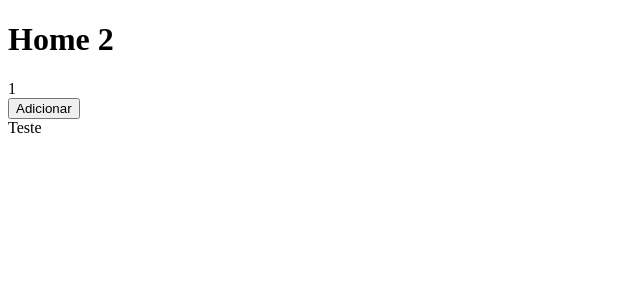
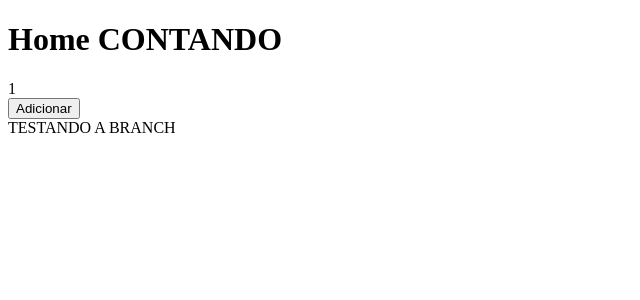
Before and after one commit to fellrock/next-learn, a Next.js app: page / in a window 1280 px wide. Shown: the top 300 px of the page, without its empty margins (0-640 px from the left). Built offline with nearby package versions, Linux system fonts and the light colour scheme.

Commit message:
Testing update test

```diff
--- a/pages/index.js
+++ b/pages/index.js
@@ -3,9 +3,9 @@ import {useState} from 'react';
 function Home() {
     return (
         <div>
-            <h1>Home 2</h1>
+            <h1>Home CONTANDO</h1>
             <Contador />
-            <div>Teste</div>
+            <div>TESTANDO A BRANCH</div>
         </div>
     )
 }
```
